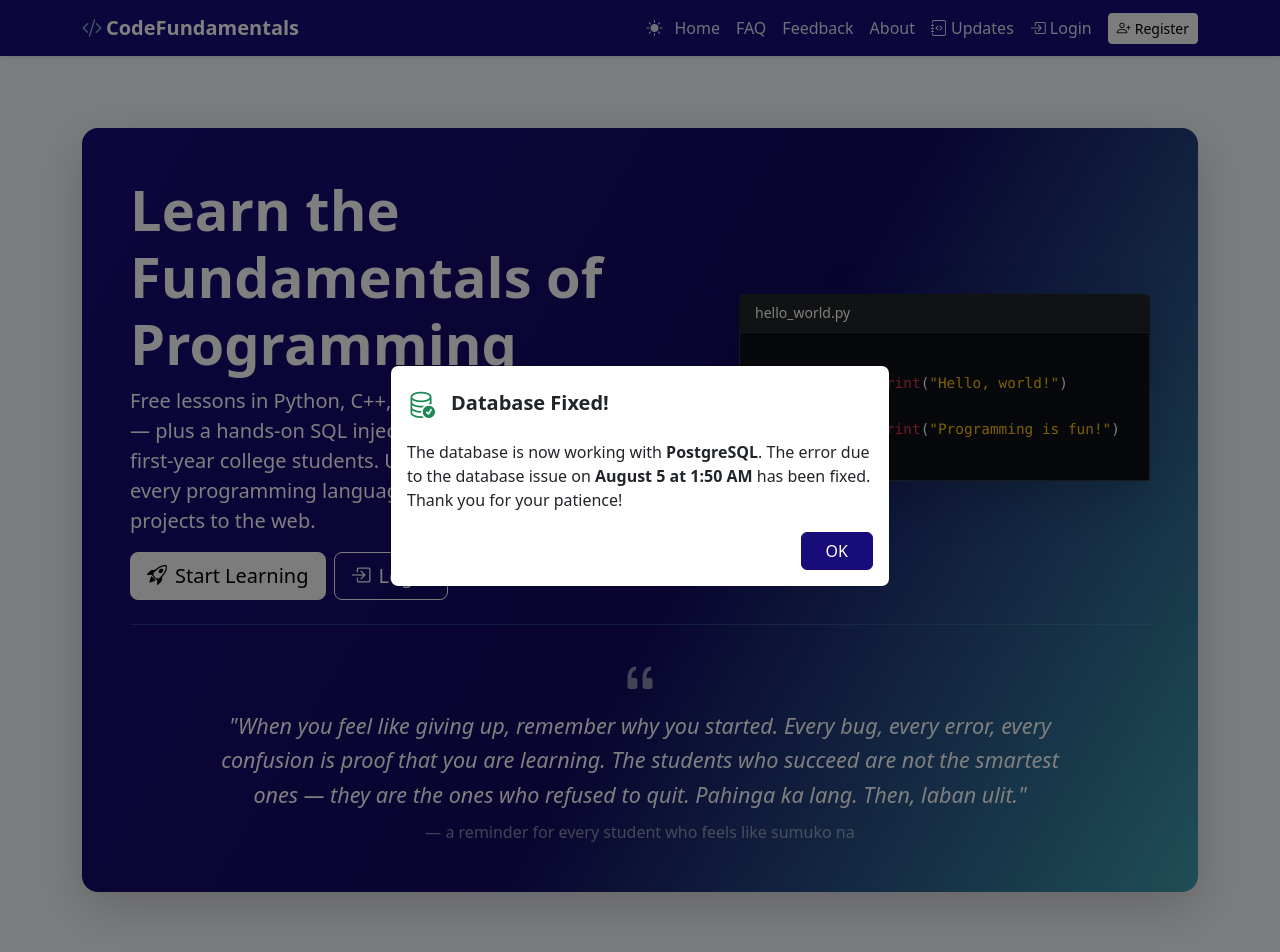
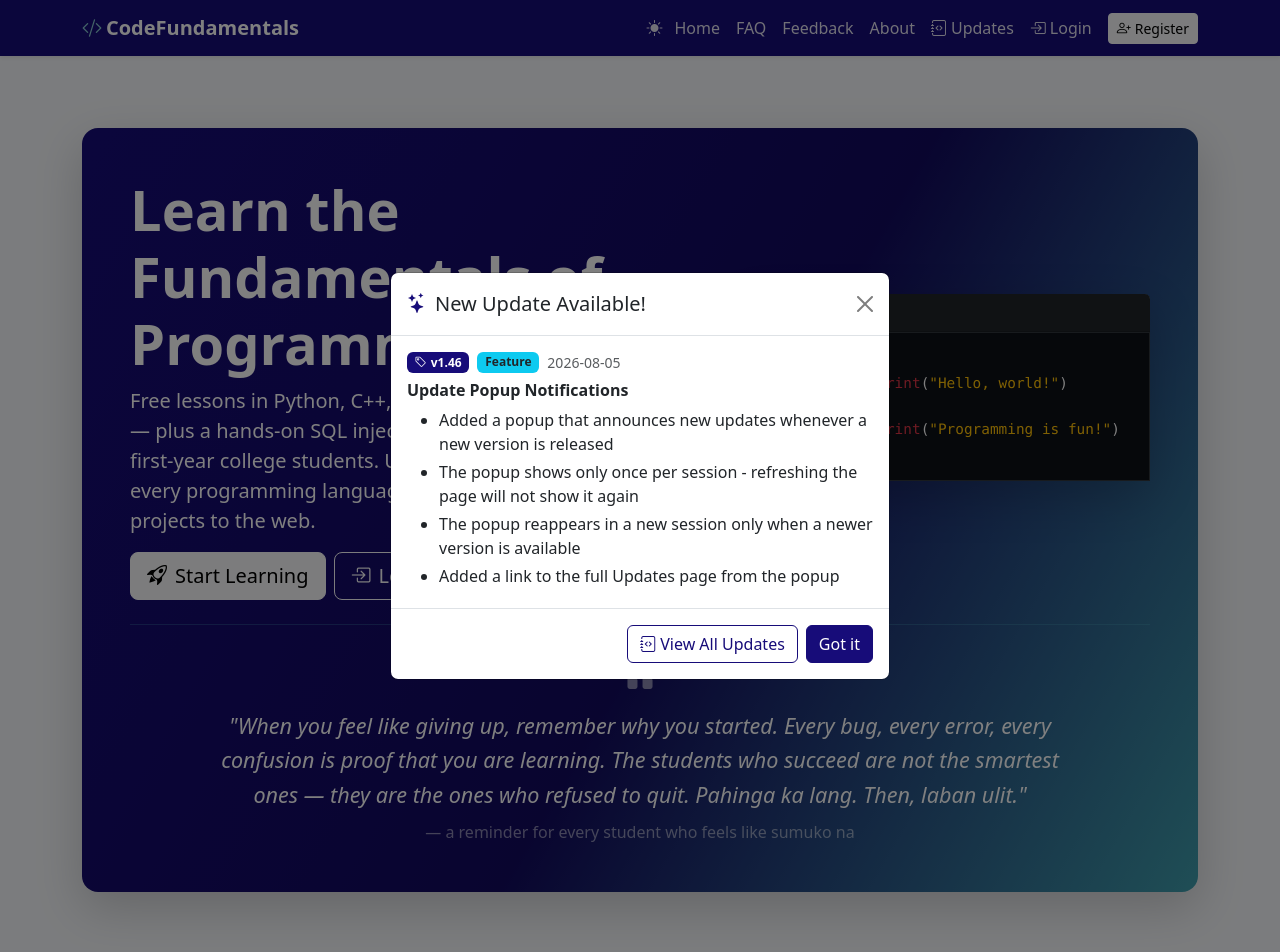
Before and after one commit to christianrenz210/learnfUNDAMENTALS, a Flask app: page / in a window 1280 px wide. Run offline with Flask 3, Linux system fonts and the light colour scheme; some libraries are stand-ins or nearby versions.

Commit message:
add once-per-session new update popup modal v1.46

```diff
--- a/app.py
+++ b/app.py
@@ -96,7 +96,7 @@ def localtime_filter(dt, fmt="%Y-%m-%d %H:%M:%S"):
     return dt.astimezone(LOCAL_TZ).strftime(fmt)
 
 
-APP_VERSION = "1.45"
+APP_VERSION = "1.46"
 
 
 @app.context_processor
@@ -108,7 +108,7 @@ def inject_avatar():
             return user.avatar
         return url_for("static", filename="uploads/" + user.avatar)
 
-    return {"avatar_src": avatar_src, "app_version": APP_VERSION}
+    return {"avatar_src": avatar_src, "app_version": APP_VERSION, "latest_update": CHANGELOG[0]}
 
 DATABASE_URL = os.environ.get("DATABASE_URL", "sqlite:///students.db")
 if DATABASE_URL.startswith("postgres://"):
--- a/changelog_data.py
+++ b/changelog_data.py
@@ -1,4 +1,16 @@
 CHANGELOG = [
+    {
+        "version": "1.46",
+        "date": "2026-08-05",
+        "type": "feature",
+        "title": "Update Popup Notifications",
+        "changes": [
+            "Added a popup that announces new updates whenever a new version is released",
+            "The popup shows only once per session - refreshing the page will not show it again",
+            "The popup reappears in a new session only when a newer version is available",
+            "Added a link to the full Updates page from the popup",
+        ],
+    },
     {
         "version": "1.45",
         "date": "2026-08-05",
--- a/templates/base.html
+++ b/templates/base.html
@@ -300,6 +300,44 @@
   </div>
 </div>
 
+<div class="modal fade" id="updateModal" tabindex="-1" aria-labelledby="updateModalLabel" aria-hidden="true" data-bs-backdrop="static" data-bs-keyboard="false">
+  <div class="modal-dialog modal-dialog-centered modal-dialog-scrollable">
+    <div class="modal-content">
+      <div class="modal-header">
+        <h5 class="modal-title" id="updateModalLabel">
+          <i class="bi bi-stars text-primary me-2"></i>New Update Available!
+        </h5>
+        <button type="button" class="btn-close" data-bs-dismiss="modal" aria-label="Close"></button>
+      </div>
+      <div class="modal-body">
+        <div class="d-flex flex-wrap align-items-center gap-2 mb-2">
+          <span class="badge bg-primary"><i class="bi bi-tag me-1"></i>v{{ latest_update.version }}</span>
+          <span class="badge
+            {% if latest_update.type == 'fix' %}bg-warning text-dark
+            {% elif latest_update.type == 'launch' %}bg-success
+            {% elif latest_update.type == 'notice' %}bg-danger
+            {% else %}bg-info text-dark{% endif %}">
+            {{ latest_update.type | capitalize }}
+          </span>
+          <span class="small text-muted">{{ latest_update.date }}</span>
+        </div>
+        <h6 class="fw-bold mb-2">{{ latest_update.title }}</h6>
+        <ul class="mb-0">
+          {% for change in latest_update.changes %}
+          <li class="mb-1">{{ change }}</li>
+          {% endfor %}
+        </ul>
+      </div>
+      <div class="modal-footer">
+        <a href="{{ url_for('changelog') }}" class="btn btn-outline-primary">
+          <i class="bi bi-journal-code me-1"></i>View All Updates
+        </a>
+        <button type="button" class="btn btn-primary" data-bs-dismiss="modal">Got it</button>
+      </div>
+    </div>
+  </div>
+</div>
+
 {% if current_user.is_authenticated and not hide_assist_widget %}
 <button type="button" id="assistToggle" class="assist-toggle" aria-label="Open AI Assistant">
   <i class="bi bi-robot"></i>
@@ -396,10 +434,39 @@
 
 <script src="https://cdn.jsdelivr.net/npm/bootstrap@5.3.3/dist/js/bootstrap.bundle.min.js"></script>
 <script>
+function versionCompare(a, b) {
+  const pa = (a || '0').split('.').map(Number);
+  const pb = (b || '0').split('.').map(Number);
+  const len = Math.max(pa.length, pb.length);
+  for (let i = 0; i < len; i++) {
+    const x = pa[i] || 0;
+    const y = pb[i] || 0;
+    if (x > y) return 1;
+    if (x < y) return -1;
+  }
+  return 0;
+}
+
 document.addEventListener('DOMContentLoaded', function () {
   const flashModal = document.getElementById('flashModal');
   if (flashModal) {
     new bootstrap.Modal(flashModal).show();
+  }
+
+  const updateModalEl = document.getElementById('updateModal');
+  if (updateModalEl) {
+    let shown = false;
+    try { shown = sessionStorage.getItem('cfUpdateShown') === '1'; } catch (e) {}
+    if (!shown) {
+      let lastSeen = '0';
+      try { lastSeen = localStorage.getItem('cfLastSeenVersion') || '0'; } catch (e) {}
+      const current = '{{ app_version }}';
+      if (versionCompare(current, lastSeen) > 0) {
+        new bootstrap.Modal(updateModalEl).show();
+        try { localStorage.setItem('cfLastSeenVersion', current); } catch (e) {}
+      }
+      try { sessionStorage.setItem('cfUpdateShown', '1'); } catch (e) {}
+    }
   }
 });
 function togglePassword(inputId, iconId) {
--- a/templates/index.html
+++ b/templates/index.html
@@ -328,38 +328,4 @@
     </div>
   </div>
 </section>
-
-<div class="modal fade" id="dbFixedModal" tabindex="-1" aria-labelledby="dbFixedModalLabel" aria-hidden="true" data-bs-backdrop="static" data-bs-keyboard="false">
-  <div class="modal-dialog modal-dialog-centered">
-    <div class="modal-content">
-      <div class="modal-header border-0 pb-0">
-        <div class="d-flex align-items-center">
-          <i class="bi bi-database-check text-success fs-3 me-3"></i>
-          <h5 class="modal-title fw-bold" id="dbFixedModalLabel">Database Fixed!</h5>
-        </div>
-      </div>
-      <div class="modal-body pt-3">
-        <p class="mb-0">
-          The database is now working with <strong>PostgreSQL</strong>. The error due
-          to the database issue on <strong>August 5 at 1:50 AM</strong> has been fixed.
-          Thank you for your patience!
-        </p>
-      </div>
-      <div class="modal-footer border-0 pt-0">
-        <button type="button" class="btn btn-primary px-4" data-bs-dismiss="modal">OK</button>
-      </div>
-    </div>
-  </div>
-</div>
 {% endblock %}
-
-{% block scripts %}
-<script>
-  document.addEventListener('DOMContentLoaded', function () {
-    var dbFixedModal = document.getElementById('dbFixedModal');
-    if (dbFixedModal) {
-      new bootstrap.Modal(dbFixedModal).show();
-    }
-  });
-</script>
-{% endblock %}
```
